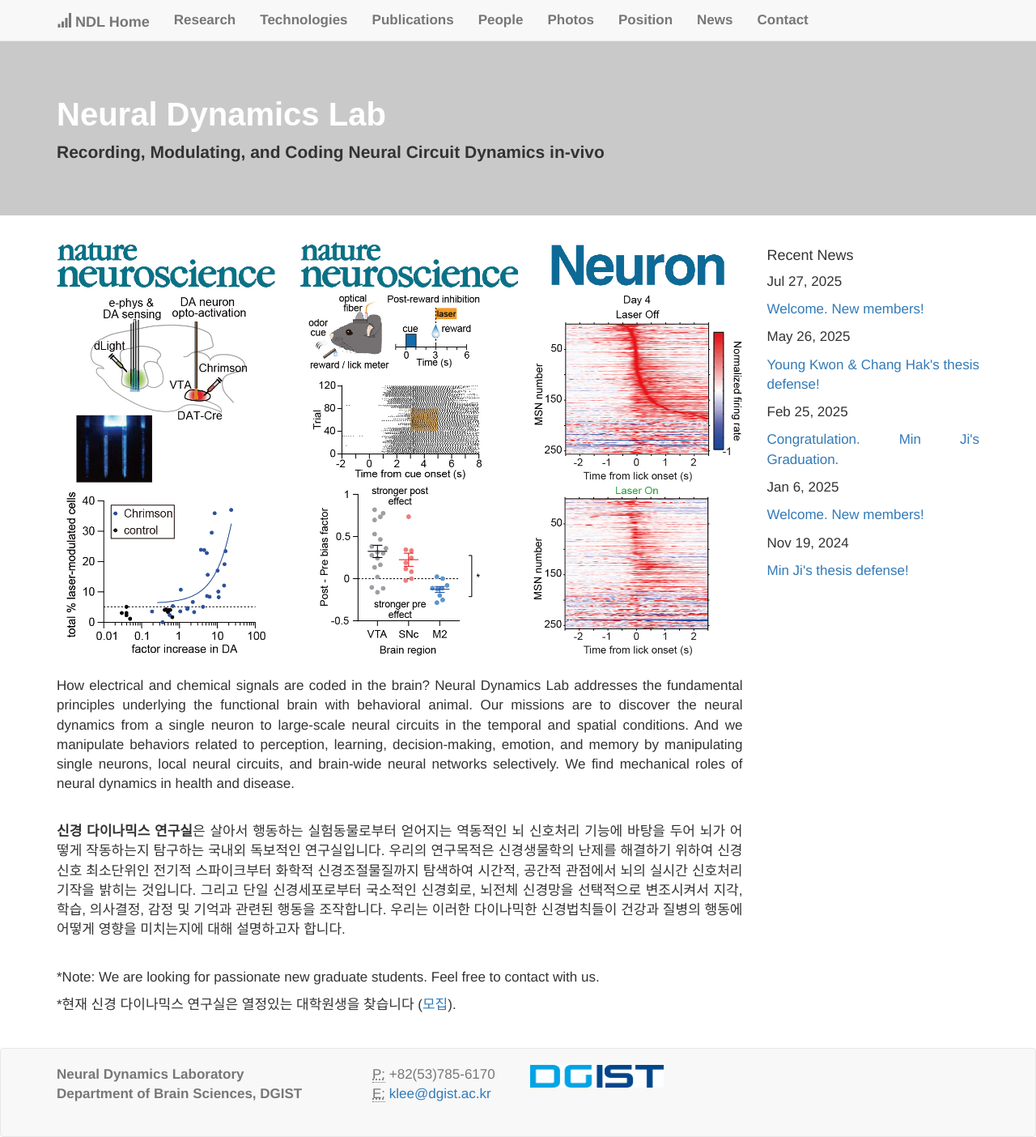
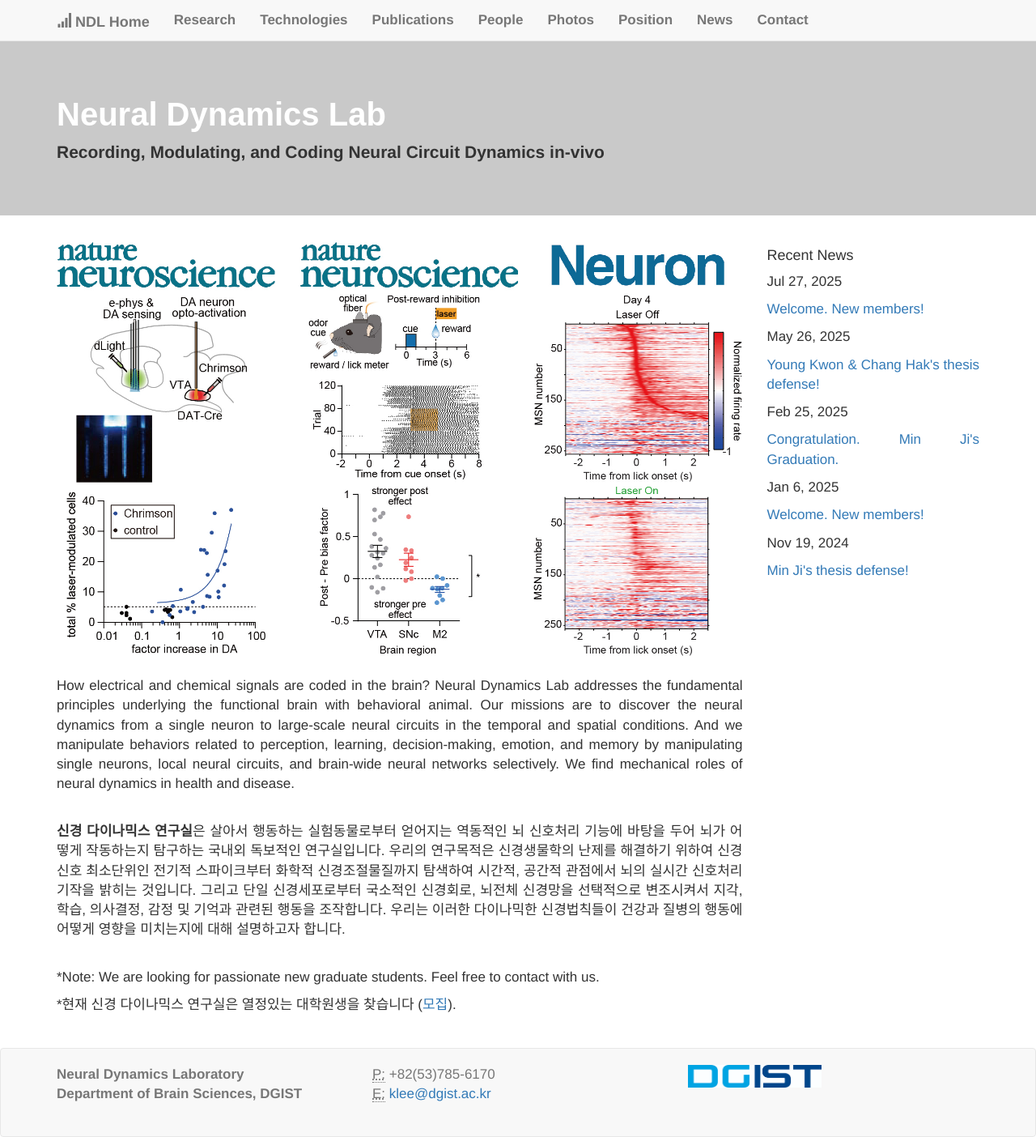
Before and after one commit to kleelab/kleelab.github.io, a Jekyll site: the page built from index.html, in a window 1280 px wide. Shown: the whole page at 81% size. Built offline with Jekyll 4.4.1, drawn with Linux system fonts in a browser that asks for light colours; nearby versions of some CDN libraries; a style sheet for code colours, icons or effects is not loaded.

Commit message:
Update footer.html

```diff
--- a/_includes/footer.html
+++ b/_includes/footer.html
@@ -11,11 +11,11 @@
                     </address>
                  </col-md-4>
                 </div>
-                <div class="col-md-2">
+                <div class="col-md-4">
                         <abbr title="Phone">P:</abbr> +82(53)785-6170 <br>
                         <abbr title="Email">E:</abbr> <a href="mailto:klee@dgist.ac.kr">klee@dgist.ac.kr</a> <br>
                         <!--<abbr title="Phone">P:</abbr> (123) 456-7890-->
-                </col-md-2>
+                </col-md-4>
                 </div>
                <div class="image col-md-2 col-sm-4 col-xs-6">
                 <img class="img-responsive" alt="Project 2 illustration" src="../images/DGISTUI.jpg"/ Align="right">
```
